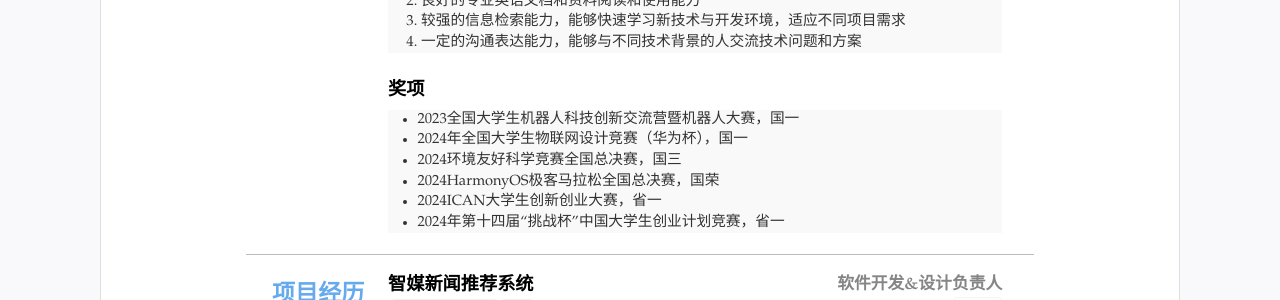
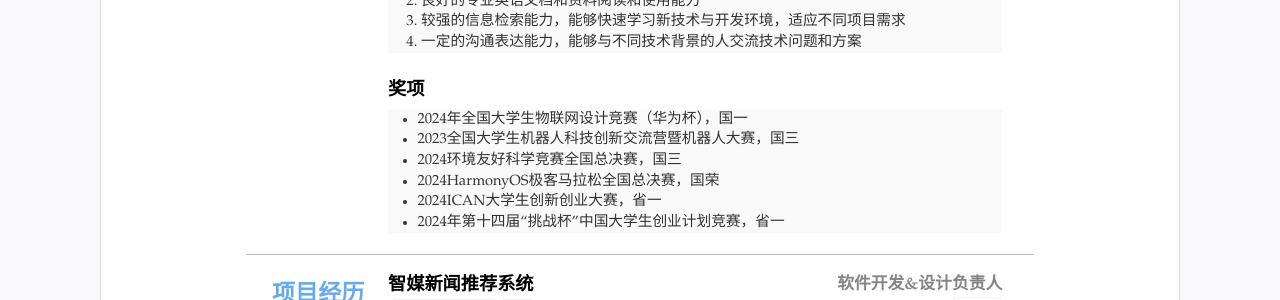
Before and after one commit to ArrowSaul/CV, a Jekyll site: the page built from index.html, in a window 1280 px wide. Shown: the part 836-1136 px from the top of the page. Built offline with Jekyll 4.4.1, drawn with Linux system fonts in a browser that asks for light colours; part of the change alters nothing that is shown.

Commit message:
修改333

```diff
--- a/_data/IOT.md
+++ b/_data/IOT.md
@@ -4,12 +4,3 @@
    - 主导碳核算引擎的后端架构设计，研发智能碳效分析算法，通过对接生态环境部碳监测平台API，实现企业级碳排放数据的实时采集与标准化处理。
    - 基于 OkHttp 对接政府碳监测平台 API，使用 ReentrantLock + 双重校验 解决 Token 并发刷新问题，接口响应时间稳定在 200ms 内，支撑 1000+ 物联网终端设备并发上报。
    - 研发办公设备能效动态评分模型，利用 Redis ZSET 实时排序设备能耗效率，结合 RocketMQ 延迟消息 实现空调、照明等设备的定时调控策略，综合节能率提升 22%。
-3. 项目成绩
-   - 第三届电气电子创新大赛，智碳科技-基于多源数据耦合的零碳楼宇智能管理系统，国二
-   - 第十九届环境友好科技竞赛，碳源智链-基于AIoT的智能建筑能耗优化与区块链碳交易系统，国三
-   - 2024HarmonyOS极客马拉松，办公空间碳效智控管理系统，国荣
-   - 第十八届ICAN全国大学生创新创业大赛，未来绿动·智驭AIoT碳效管理系统，省一
-   - 2024年全国大学生物联网设计竞赛，华昇智控-基于昇腾AI与华为云IoT平台的碳效智控系统，省一
-   - 2024华为开发者大赛江苏赛区，智控碳链-基于昇腾AI与区块链技术的碳效管理系统，省二
-   - 2024“创青春”河南青年创新创业大赛，碳易达-端侧AI+BlockChain融合的碳效智能管理系统，省三
-   - 2024年第十四届“挑战杯”中国大学生创业计划竞赛，节能管家-基于智控技术的办公空间碳效管家，省三
--- a/_data/prize.md
+++ b/_data/prize.md
@@ -1,5 +1,5 @@
-- 2023全国大学生机器人科技创新交流营暨机器人大赛，国一
 - 2024年全国大学生物联网设计竞赛（华为杯），国一
+- 2023全国大学生机器人科技创新交流营暨机器人大赛，国三
 - 2024环境友好科学竞赛全国总决赛，国三
 - 2024HarmonyOS极客马拉松全国总决赛，国荣
 - 2024ICAN大学生创新创业大赛，省一
```
